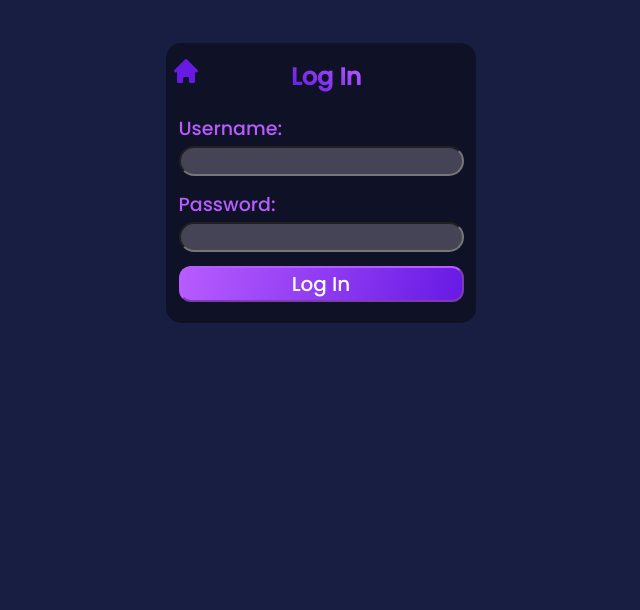
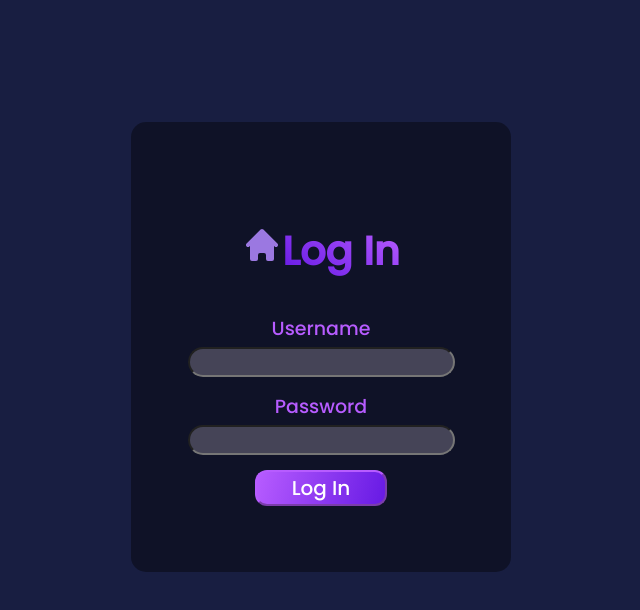
Before and after one commit to mgoyeghiaian/Phantom-Frontend, a React (Create React App) app: page /login in a window 1280 px wide. Shown: the top 610 px of the page, without its empty margins (319-959 px from the left). Built offline with nearby package versions, Linux system fonts and the light colour scheme.

Commit message:
Fixed About Section Show More

```diff
--- a/src/App.css
+++ b/src/App.css
@@ -6,7 +6,7 @@
 }
 
 section{
-  margin-top: 8%;
+  margin-top: 9%;
 }
 .button{
   background: -webkit-linear-gradient(-15deg, #B75CFF , #671AE4 );
@@ -24,4 +24,5 @@ section{
   color: rgba(223, 210, 210, 0.904);
   font-size: 20px;
   line-height: 30px;
+  cursor: pointer;
 }
--- a/src/pages/Login/Login.jsx
+++ b/src/pages/Login/Login.jsx
@@ -44,11 +44,11 @@ function Login() {
             <h1>Log In</h1>
           </div>
           <form onSubmit={handleSubmit} className='login-form'>
-            <label htmlFor="username">Username:</label>
+            <label htmlFor="username">Username</label>
             <input type="text"
               onChange={(e) => setUsername(e.target.value)} value={username} />
 
-            <label htmlFor="password">Password:</label>
+            <label htmlFor="password">Password</label>
             <input type="password" value={password}
               onChange={(e) => setPassword(e.target.value)} />
             <button className="login-button button" type="submit">Log In</button>
--- a/src/pages/Login/login.css
+++ b/src/pages/Login/login.css
@@ -11,39 +11,37 @@
   justify-content: center;
   align-items: center;
   flex-direction: column;
-  margin-top: 35px;
-  padding: 5px 5px 75px 5px ;
-  height: 200px;
-  width: 300px;
+  height: 450px;
+  width: 30%;
   border-radius: 15px;
 }
 
 .login-header{
   display: flex;
 align-items: center;
-margin-top: 15%;
-justify-content: center;
-align-self:flex-start;
-}
+flex-wrap: wrap;}
 
 .login-header h1{
   background: linear-gradient(214.02deg, #B75CFF 6.04%, #671AE4 92.95%);
   -webkit-background-clip: text;
   -webkit-text-fill-color: transparent;
   background-clip: text;
+  font-size: 40px;
   }
 
 .login-form{
+  align-items: center;
   display: flex;
   flex-direction: column;
-  gap: 3px;
-  width: 95%;
+  gap: 4px;
+  width: 70%;
 }
 
 .login-button{
   color: #fff;
   font-size: 20px;
   cursor: pointer;
+  width: 50%;
 }
 
 .login-form input{
@@ -66,7 +64,7 @@ margin-bottom: 4%;
 }
 
 .login-button:active{
-  width : 270px;
+  width: 50%;
   height: 35px;
 }
 
@@ -74,22 +72,23 @@ margin-bottom: 4%;
 
 .Home-button{
   background-color: transparent;
-  border: none;
-  color: #671AE4;
-  font-size: 30px;
+  color: #9b78e1;
   cursor:pointer;
-  margin-right: 90px;
-}
+   font-size: 40px;
+font-weight: bold;
+  }
 
 .Home-button:hover{
-  color: #6200ffb3;
-  font-size: 29.5px;
+  color: #7337d4b3;
+  font-size: 39px;
 }
 
 
 
 .Home-button:active{
-  font-size: 27px;
+  font-size: 37px;
+  color: red;
+  border: 1px solid red;
 }
 
 .login-error p{
@@ -100,3 +99,12 @@ margin-bottom: 4%;
   width: 300px;
   margin: top 15px;
   }
+
+  @media screen and (max-width : 768px) {
+    .login-card{
+
+    width: 80%;
+    }
+
+
+  }
--- a/src/pages/dashboard/components/addUser/AddUser.jsx
+++ b/src/pages/dashboard/components/addUser/AddUser.jsx
@@ -6,6 +6,8 @@ import { useState } from "react";
 
 
 function AddUser() {
+
+
 
   const [username, setUsername] = useState('');
   const [password, setPassword] = useState('');
@@ -19,26 +21,27 @@ function AddUser() {
         headers: ({ 'Content-Type': 'application/json' }),
         body: JSON.stringify({ username, password }),
       });
-
       if (!response.ok) {
-        setErrorMessage('Username Already Exists', response);
+        setErrorMessage('Username Already Exists');
       }
       if (!username && !password) {
         setErrorMessage('Please fill the form');
+
       }
 
       if (response.ok) {
         setMessage("User added successfully")
+
+
       }
+
 
     } catch (error) {
       setErrorMessage(error.message || error);
+
     }
 
-
-
-  };
-
+  }
   return (
     <>
       <div className='adduser'>
@@ -49,7 +52,7 @@ function AddUser() {
         {errorMessage && <p className='error-dash' > {errorMessage}</p>}
         {message && <p className='sucsess-dash'>{message}</p>}
         <form onSubmit={handleSubmit} className='adduser-form'>
-          <label htmlFor="username"> Username :</label>
+          <label htmlFor="username" onsubmit="return "> Username :</label>
           <input type="text"
             onChange={(e) => setUsername(e.target.value)} value={username} placeholder='Username' />
           <label htmlFor="password">Password:</label>
--- a/src/pages/main/components/about/About.jsx
+++ b/src/pages/main/components/about/About.jsx
@@ -20,7 +20,7 @@ function About() {
           <div className={`hiddenContent ${showmore ? 'show' : ''}`}> dolor sit amet, consectetur adipiscing elit. Etiam eu turpis molestie, dictum est a, mattis tellus. Sed dignissim, metus nec fringilla accumsan, risus sem sollicitudin lacus, ut interdum tellus elit sed risus. Maecenas eget condimentum velit, sit amet feugiat lectus. Class aptent taciti sociosqu ad litora torquent per conubia nostra, per inceptos himenaeos. Praesent auctor purus luctus enim egestas, ac scelerisque ante pulvinar</div></p>
       </div>
       <div className='about-button'>
-        <button className='button ' id='myButton1' value="Show More" onClick={() => Setshow(!showmore)}>
+        <button className='button ' value="Show More" onClick={() => Setshow(!showmore)}>
           Show More
         </button>
       </div>
--- a/src/pages/main/components/home/Home.css
+++ b/src/pages/main/components/home/Home.css
@@ -16,6 +16,7 @@
   width: 80%;
   height: 50px;
   cursor: pointer;
+  margin-left: 65px;
 }
 
 .hero-header {
@@ -61,6 +62,10 @@
 
 
 @media all and (max-width:768px) {
+
+
+
+
   .hero-body {
     color: white;
     display: grid;
@@ -84,7 +89,7 @@
   width: 80%;
   height: 50px;
   cursor: pointer;
-  margin: 0 auto;
+margin-left: 15px;
 }
 
 .hero-header {
--- a/src/pages/main/components/home/Home.jsx
+++ b/src/pages/main/components/home/Home.jsx
@@ -10,7 +10,6 @@ function Home() {
           <h1 className="hero-header">
             Create, Sell & Collect Your Own Creative NFT
           </h1>
-
           <div className="hero-text">
             <p>
               Lorem ipsum dolor sit amet, consectetur adipiscing elit. Nunc
@@ -23,7 +22,7 @@ function Home() {
         <img src={Heroimg} />
       </div>
       <div className="hero-numbers">
-        <button className="hero-button button">Explore</button>
+        <a href="#collection"> <button className="hero-button button">Explore</button></a>
         <div className="lol">
           <div className="hero-artworks">
             <h1>37k+</h1>
--- a/src/pages/main/components/navbar/Navbar.css
+++ b/src/pages/main/components/navbar/Navbar.css
@@ -67,7 +67,7 @@
   background-color: transparent;
   border: none;
   cursor: pointer;
-  padding: 1px;
+  padding: 10px;
   margin-left: 5px;
   font-size: 16px;
   color: rgb(168, 165, 165);
--- a/src/pages/main/components/navbar/Navbar.jsx
+++ b/src/pages/main/components/navbar/Navbar.jsx
@@ -21,9 +21,9 @@ const Navbar = () => {
             <FaSearch /></div> </button>
           <input className='search' type="text" placeholder="Search items and collections" />
         </form>
-        <Link to="#collection">Collections</Link>
-        <Link to="#featuredartworks">Feature</Link>
-        <Link to="#faq">FAQ</Link>
+        <a href="#collection">Collections</a>
+        <a href="#featuredartworks">Feature</a>
+        <a href="#faq">FAQ</a>
         <Link to={'/login'}>
           <button className='button Login'> Login</button></Link>
       </div>
```
